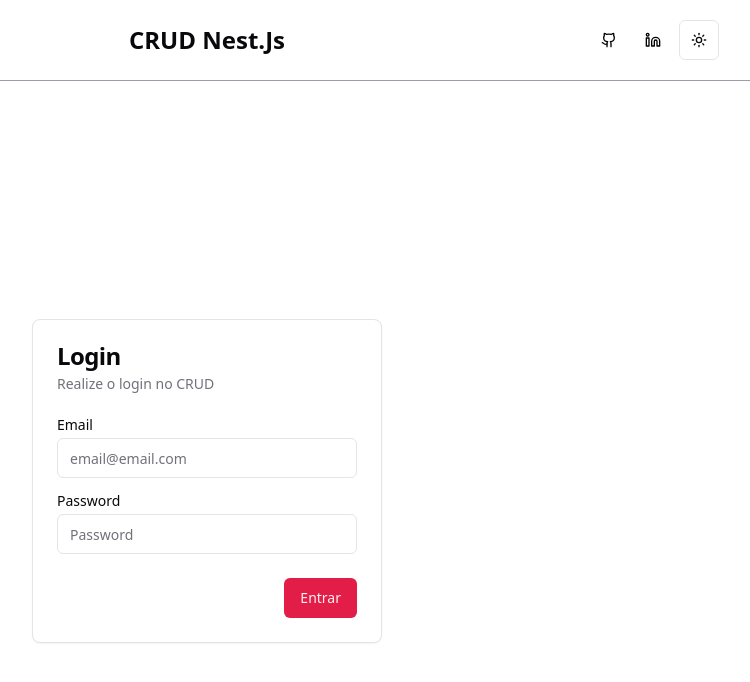
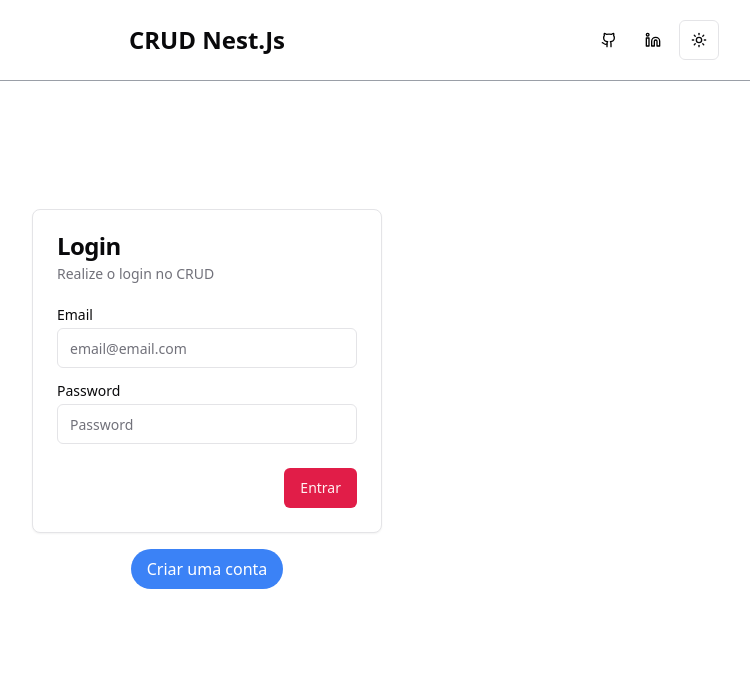
Before and after one commit to Chaicoo/front-API-NestJs, a React (Vite) app: page / in a window 1280 px wide. Shown: the top 682 px of the page, without its empty margins (433-1183 px from the left). Built offline with nearby package versions, Linux system fonts and the light colour scheme.

Commit message:
refactor: add logic that alternates login and signup

```diff
--- a/src/components/sigin-form.tsx
+++ b/src/components/signup-form.tsx
@@ -4,7 +4,7 @@
 import { Input } from './ui/input';
 import { Button } from './ui/button';
 
-const Sigin: React.FC = () => {
+const Signup: React.FC = () => {
     return (
         <Card className="w-[350px]">
             <CardHeader>
@@ -34,10 +34,10 @@
                 </form>
             </CardContent>
             <CardFooter className="flex justify-between">
-                <Button>Criar</Button>
+                <Button className="ml-auto">Criar</Button>
             </CardFooter>
         </Card>
     );
 }
 
-export default Sigin;
+export default Signup;
--- a/src/pages/welcome/Welcome.tsx
+++ b/src/pages/welcome/Welcome.tsx
@@ -1,15 +1,29 @@
 /* eslint-disable @typescript-eslint/no-unused-vars */
+import { useState } from 'react';
 import Login from '@/components/login-form';
+import Signup from '@/components/signup-form';
 import { Header } from '@/components/ui/header';
 import { toast, Toaster } from 'sonner';
 
 function Welcome() {
+    const [isLogin, setIsLogin] = useState(true);
+
+    const toggleForm = () => {
+        setIsLogin((prev) => !prev);
+    };
+
     return (
         <>
             <Header />
-            <main className="min-h-screen flex flex-col items-center justify-center mb-20">
+            <main className="mt-32 flex flex-col items-center justify-start mb-20">
                 <div className="flex flex-col items-center justify-center flex-1">
-                    <Login />
+                    {isLogin ? <Login /> : <Signup />}
+                    <button
+                        onClick={toggleForm}
+                        className="mt-4 px-4 py-2 text-white bg-blue-500 rounded-full hover:bg-blue-600 transition-colors duration-300"
+                    >
+                        {isLogin ? 'Criar uma conta' : 'Já tem uma conta? Login'}
+                    </button>
                 </div>
                 <Toaster position="bottom-center" richColors expand={false} visibleToasts={3} />
             </main>
```
